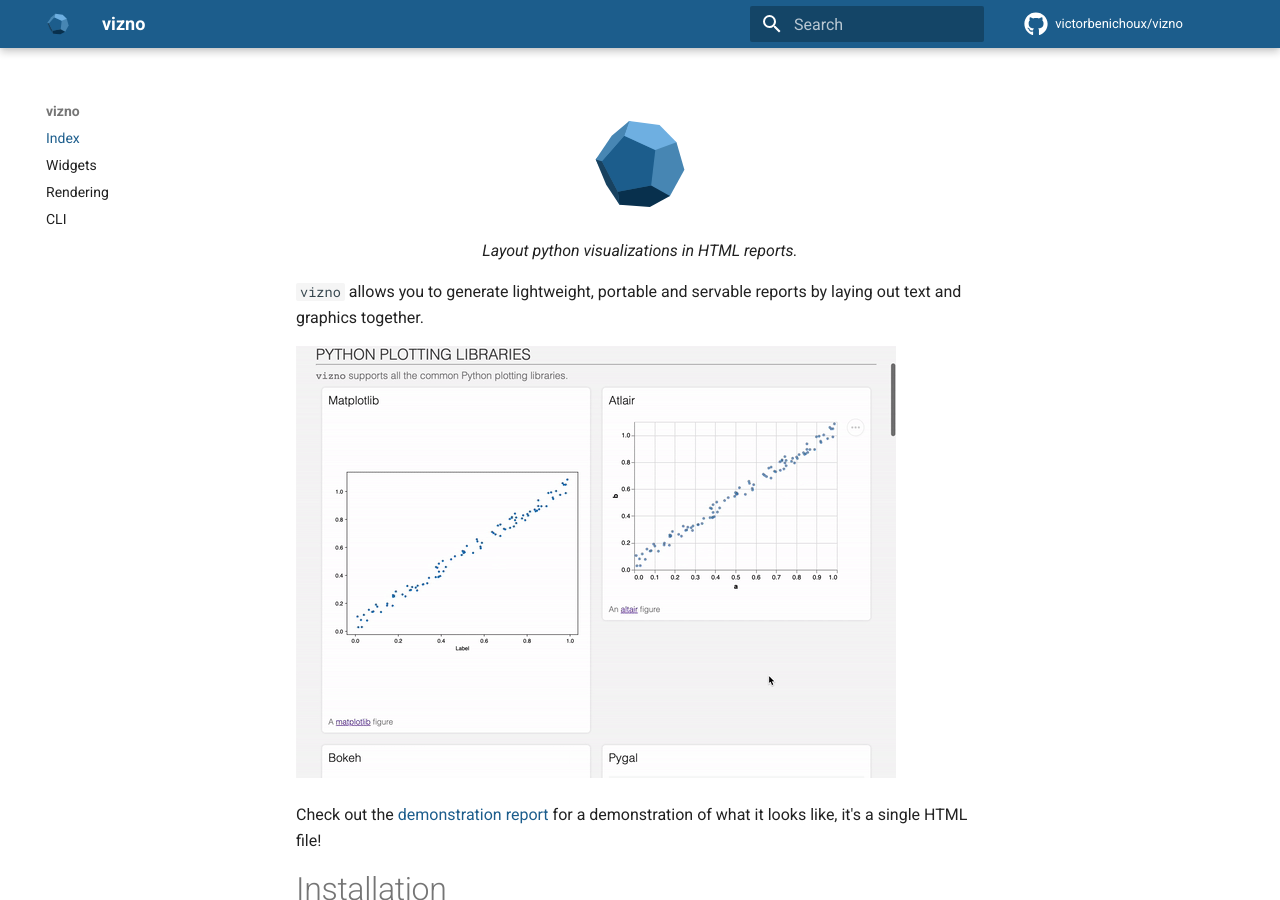
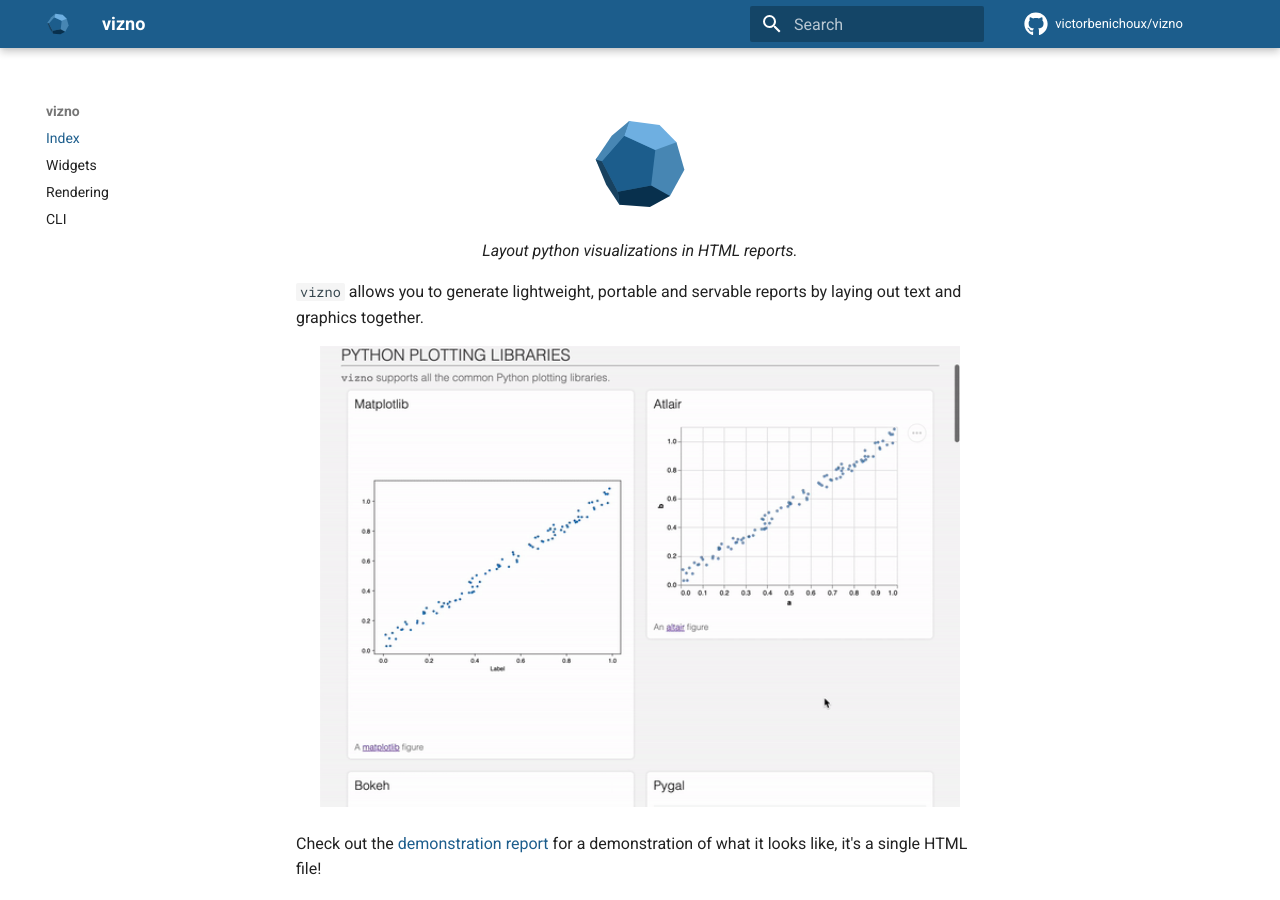
Before and after one commit to victorbenichoux/vizno, an MkDocs documentation site: the page built from docs/index.md, in a window 1280 px wide and 900 px high. Built offline with MkDocs 1.6.1 and Material for MkDocs 9.7.7, drawn with Linux system fonts in a browser that asks for light colours; comment, search, counter and statistics services are not loaded.

Commit message:
docs: center GIF on readme and docs

```diff
--- a/docs/index.md
+++ b/docs/index.md
@@ -10,7 +10,11 @@
 
 `vizno` allows you to generate lightweight, portable and servable reports by laying out text and graphics together.
 
-![demo](./demo.gif)
+<p align="center">
+  <a href="https://victorbenichoux.github.io/vizno/examples/demo.html">
+    <img src="./demo.gif" alt="demo" width="640">
+  </a>
+</p>
 
 Check out the [demonstration report](examples/demo.html) for a demonstration of what it looks like, it's a single HTML file!
 
```
Also changed, not shown: README.md (+5 -1 lines).
